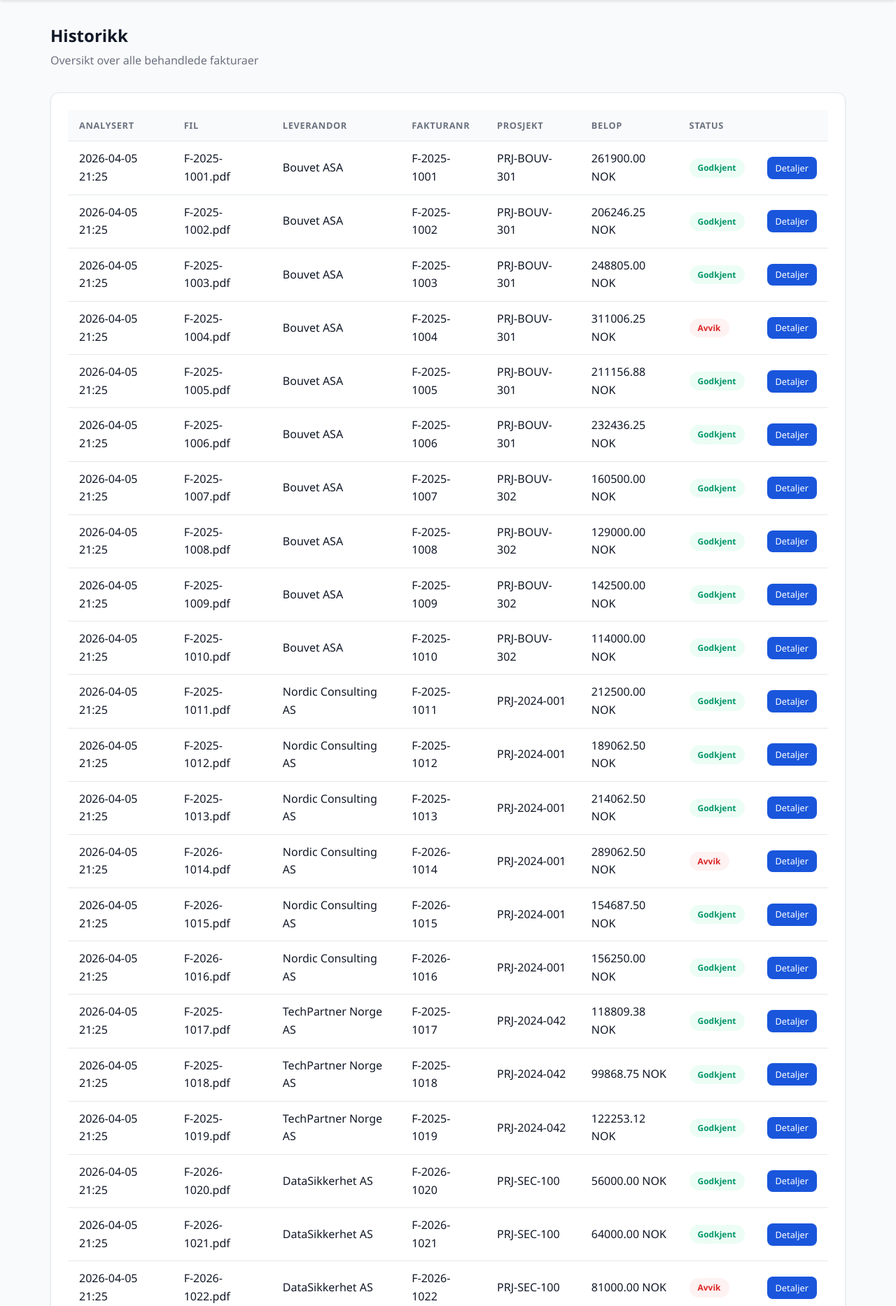
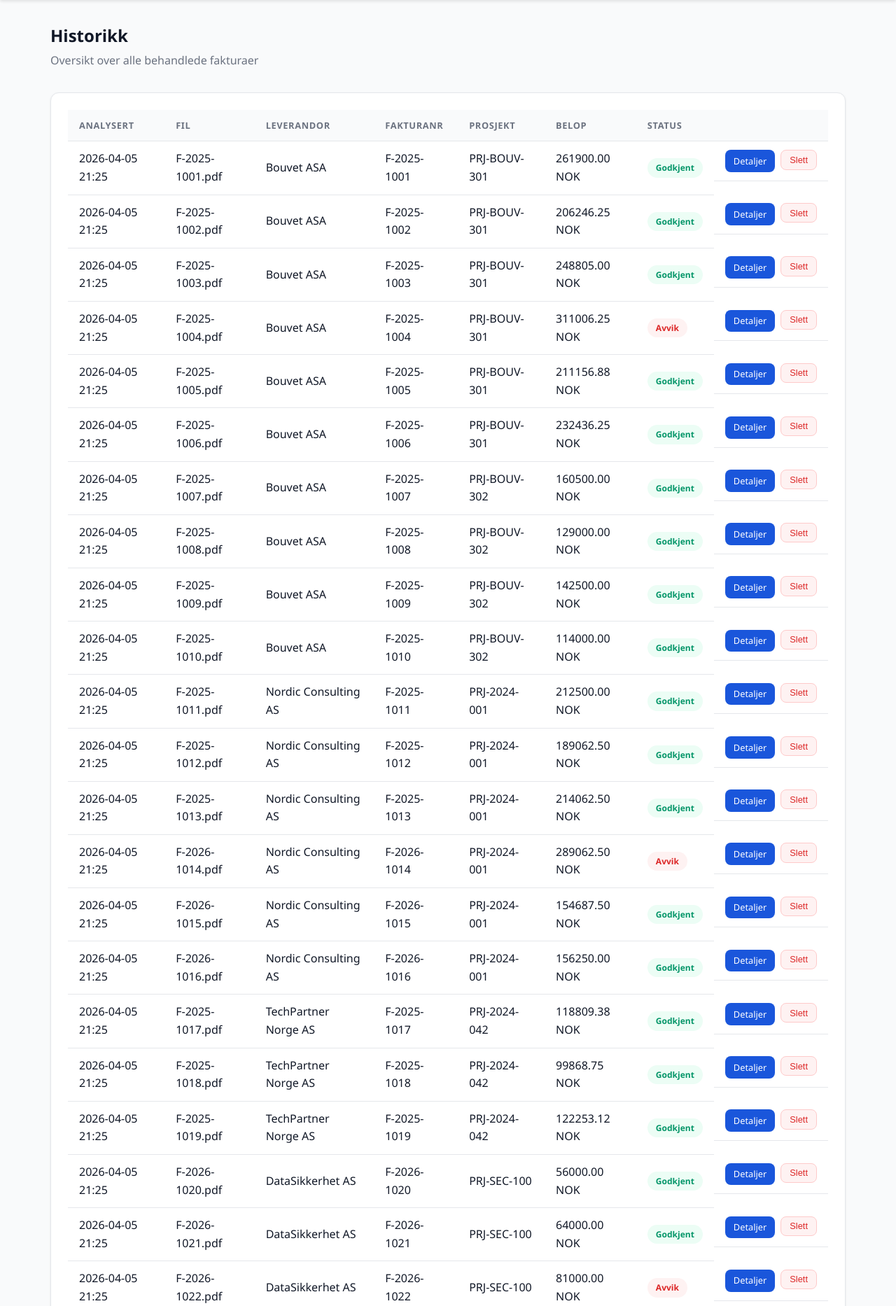
Before and after one commit to MariusHernes1984/Kontrakt-VS-Faktura, a Flask app: page /historikk in a window 1280 px wide. Shown: the part 60-1926 px from the top of the page at 70% size. Run offline with Flask 3, Linux system fonts and the light colour scheme; data comes from the database, SQL or seed files in the repository.

Commit message:
Switch to Azure OpenAI (gpt-5.3-chat) and add invoice delete
- Use AzureOpenAI client with configurable endpoint
- Model changed to gpt-5.3-chat deployment
- Remove unsupported temperature parameter
- Add delete button for invoices on dashboard and history pages

Co-Authored-By: Claude Opus 4.6 <noreply@anthropic.com>

```diff
--- a/analyzer.py
+++ b/analyzer.py
@@ -1,7 +1,7 @@
 import os
 import json
 import base64
-from openai import OpenAI
+from openai import AzureOpenAI
 from PyPDF2 import PdfReader
 from dotenv import load_dotenv
 
@@ -14,12 +14,17 @@ def _get_client():
     global _client
     if _client is None:
         api_key = os.getenv("OPENAI_API_KEY")
+        endpoint = os.getenv("AZURE_OPENAI_ENDPOINT")
         if not api_key:
             raise RuntimeError(
                 "OPENAI_API_KEY er ikke satt. "
                 "Opprett en .env-fil med din API-nokkel."
             )
-        _client = OpenAI(api_key=api_key)
+        _client = AzureOpenAI(
+            api_key=api_key,
+            azure_endpoint=endpoint,
+            api_version="2024-12-01-preview",
+        )
     return _client
 
 EXTRACTION_PROMPT = """Du er en ekspert på å analysere norske fakturaer.
@@ -77,12 +82,11 @@ def analyser_faktura(pdf_path):
 
     try:
         response = _get_client().chat.completions.create(
-            model="gpt-4.1",
+            model="gpt-5.3-chat",
             messages=[
                 {"role": "system", "content": EXTRACTION_PROMPT},
                 {"role": "user", "content": f"Analyser denne fakturaen:\n\n{tekst}"},
             ],
-            temperature=0.1,
             response_format={"type": "json_object"},
         )
 
--- a/app.py
+++ b/app.py
@@ -7,7 +7,8 @@ from flask import (
 from werkzeug.utils import secure_filename
 from database import (
     init_db, opprett_kontrakt, hent_alle_kontrakter, hent_kontrakt,
-    slett_kontrakt, lagre_faktura_logg, hent_faktura_logg, hent_faktura
+    slett_kontrakt, lagre_faktura_logg, hent_faktura_logg, hent_faktura,
+    slett_faktura
 )
 from analyzer import analyser_faktura
 from validator import finn_og_valider
@@ -172,6 +173,13 @@ def historikk():
     return render_template("history.html", fakturaer=fakturaer)
 
 
+@app.route("/faktura/<int:faktura_id>/slett", methods=["POST"])
+def slett_faktura_route(faktura_id):
+    slett_faktura(faktura_id)
+    flash("Faktura slettet.", "info")
+    return redirect(request.referrer or url_for("dashboard"))
+
+
 os.makedirs(UPLOAD_FOLDER, exist_ok=True)
 os.makedirs(CONTRACTS_FOLDER, exist_ok=True)
 init_db()
--- a/database.py
+++ b/database.py
@@ -196,3 +196,10 @@ def hent_faktura(faktura_id):
     """, (faktura_id,)).fetchone()
     conn.close()
     return dict(row) if row else None
+
+
+def slett_faktura(faktura_id):
+    conn = get_db()
+    conn.execute("DELETE FROM faktura_logg WHERE id = ?", (faktura_id,))
+    conn.commit()
+    conn.close()
--- a/templates/history.html
+++ b/templates/history.html
@@ -42,7 +42,13 @@
                         <span class="badge badge-info">{{ f.status }}</span>
                     {% endif %}
                 </td>
-                <td><a href="{{ url_for('vis_resultat', faktura_id=f.id) }}" class="btn btn-sm btn-primary">Detaljer</a></td>
+                <td style="display: flex; gap: 0.5rem;">
+                    <a href="{{ url_for('vis_resultat', faktura_id=f.id) }}" class="btn btn-sm btn-primary">Detaljer</a>
+                    <form method="POST" action="{{ url_for('slett_faktura_route', faktura_id=f.id) }}"
+                          onsubmit="return confirm('Slette denne fakturaen?')">
+                        <button type="submit" class="btn btn-sm btn-danger">Slett</button>
+                    </form>
+                </td>
             </tr>
             {% endfor %}
         </tbody>
```
Also changed, not shown: templates/index.html (+7 -1 lines).
